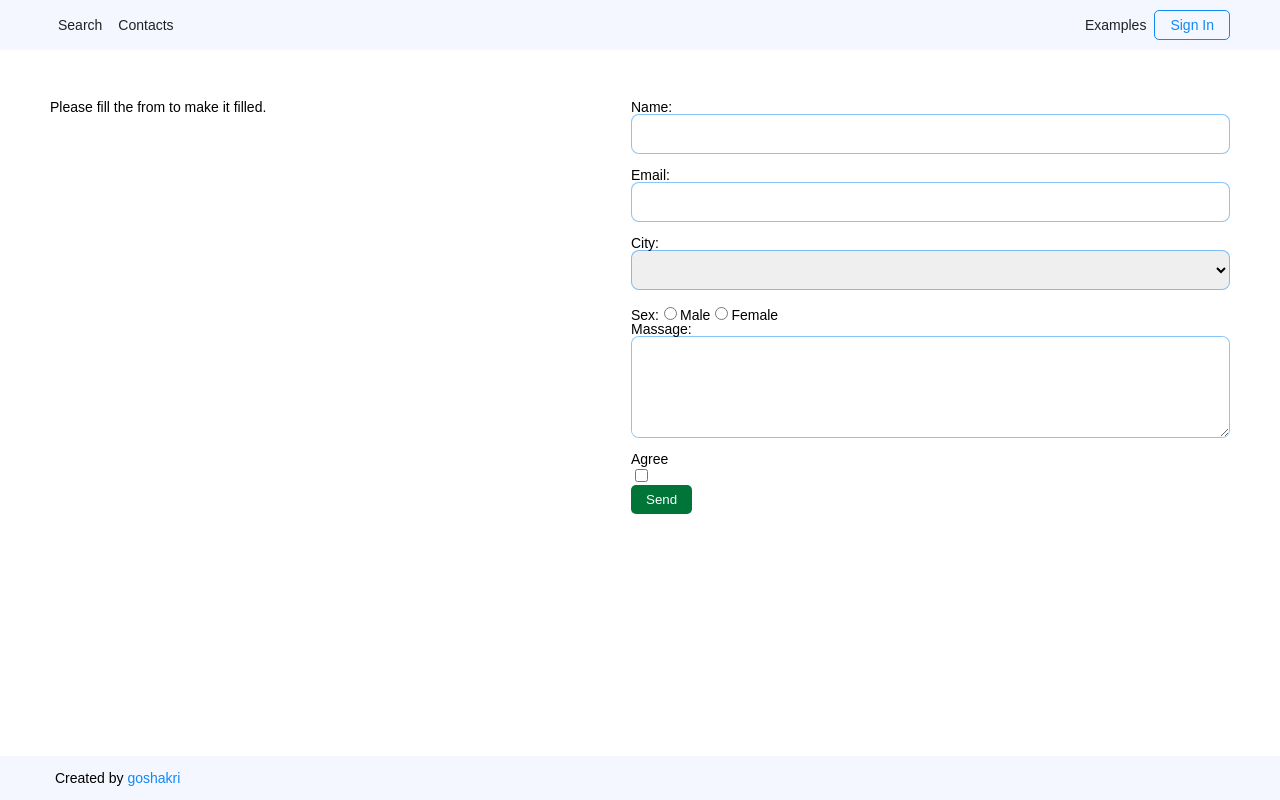
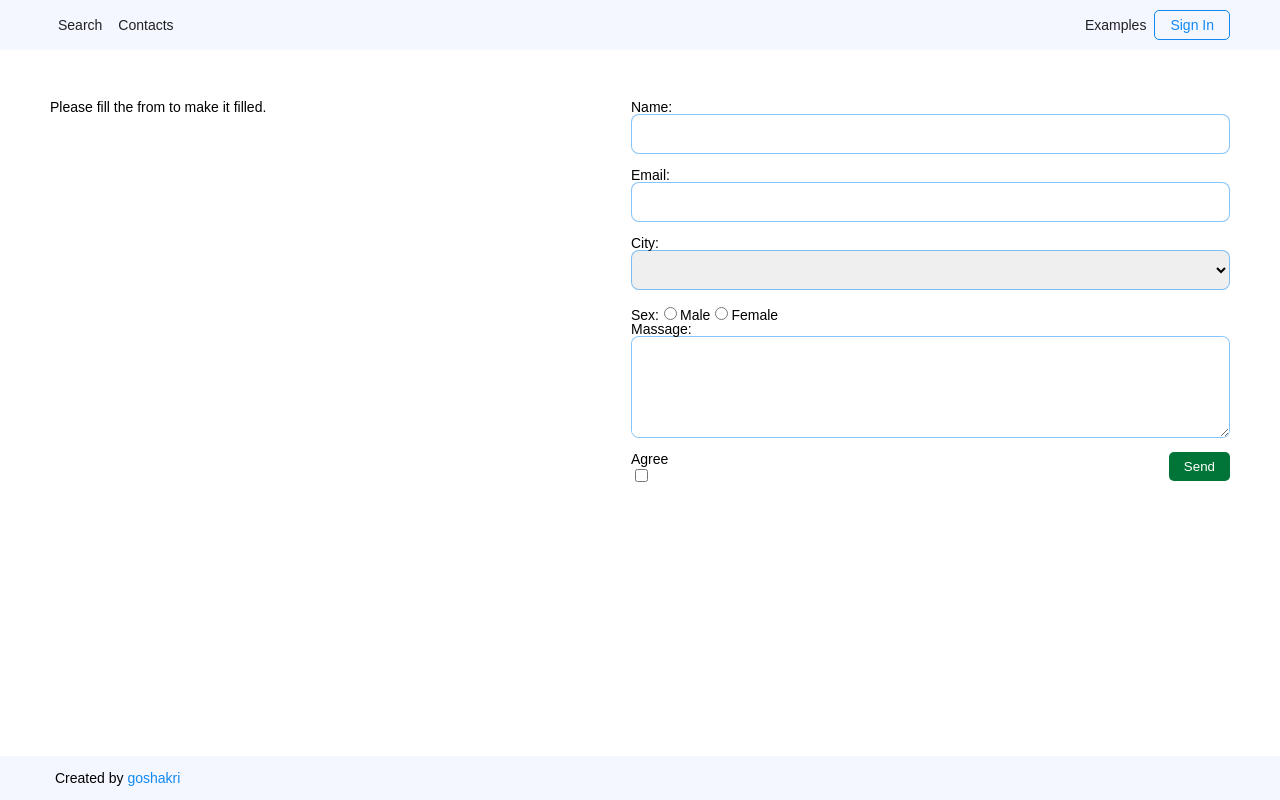
Before and after one commit to goshakri/google-Home-page1, a React (Create React App) app: page /contacts in a window 1280 px wide. Built offline with nearby package versions, Linux system fonts and the light colour scheme.

Commit message:
Position button and agree

```diff
--- a/src/Contacts.js
+++ b/src/Contacts.js
@@ -89,16 +89,20 @@ function Contacts() {
                       <br />
                       <textarea className="ContactsPage ContactsPage--area" id="massage" name="massage"></textarea>
                       <br />
+
+                      <div className="ContactsPage-blockbtn">
+                        <div className="ContactsPage-agree">
                           <label for="agree"> Agree</label>
                           <br />
                           <input type="checkbox" id="agree" name="agree" value="agree" />
                           <br />
+                        </div>
 
                         <div className="ContactsPage-btn">
                           <button className="Button Button-send">Send</button>
                         </div>
                       </div>
-
+                    </div>
                   </div>
                 </form>
               </div>
--- a/src/stylesheets/modules/_ContactsPage.scss
+++ b/src/stylesheets/modules/_ContactsPage.scss
@@ -10,8 +10,9 @@
     margin: 50px 10px;
   }
 
-  &-one {
-
+  &-blockbtn {
+    display: flex;
+    justify-content: space-between;
   }
 
   &--area {
```
Lines whose indentation alone changed are shown as unchanged.
